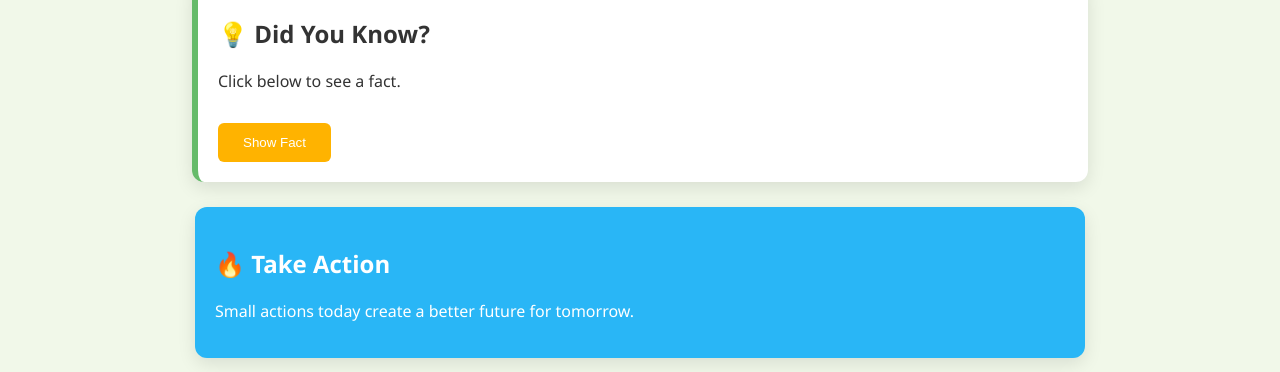
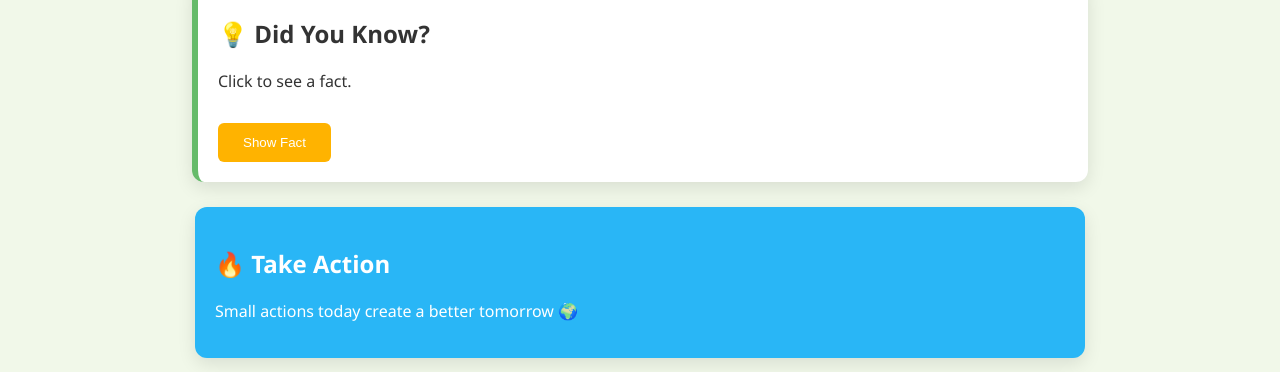
Before and after one commit to DespinMucyo1/recycling-lab, a plain HTML site: page index.html in a window 1280 px wide. Shown: the part 2106-2478 px from the top of the page. Drawn offline with Linux system fonts and the light colour scheme.

Commit message:
Update index.html

```diff
--- a/index.html
+++ b/index.html
@@ -2,6 +2,7 @@
 <html>
 <head>
     <title>Recycling Lab</title>
+    <meta name="viewport" content="width=device-width, initial-scale=1.0">
     <link rel="stylesheet" href="style.css">
 </head>
 <body>
@@ -38,13 +39,13 @@
 
 <section class="card">
     <h2>💡 Did You Know?</h2>
-    <p id="fact">Click below to see a fact.</p>
+    <p id="fact">Click to see a fact.</p>
     <button onclick="newFact()">Show Fact</button>
 </section>
 
 <section class="card highlight">
     <h2>🔥 Take Action</h2>
-    <p>Small actions today create a better future for tomorrow.</p>
+    <p>Small actions today create a better tomorrow 🌍</p>
 </section>
 
 <footer>
@@ -52,6 +53,5 @@
 </footer>
 
 <script src="script.js"></script>
-
 </body>
 </html>
```
